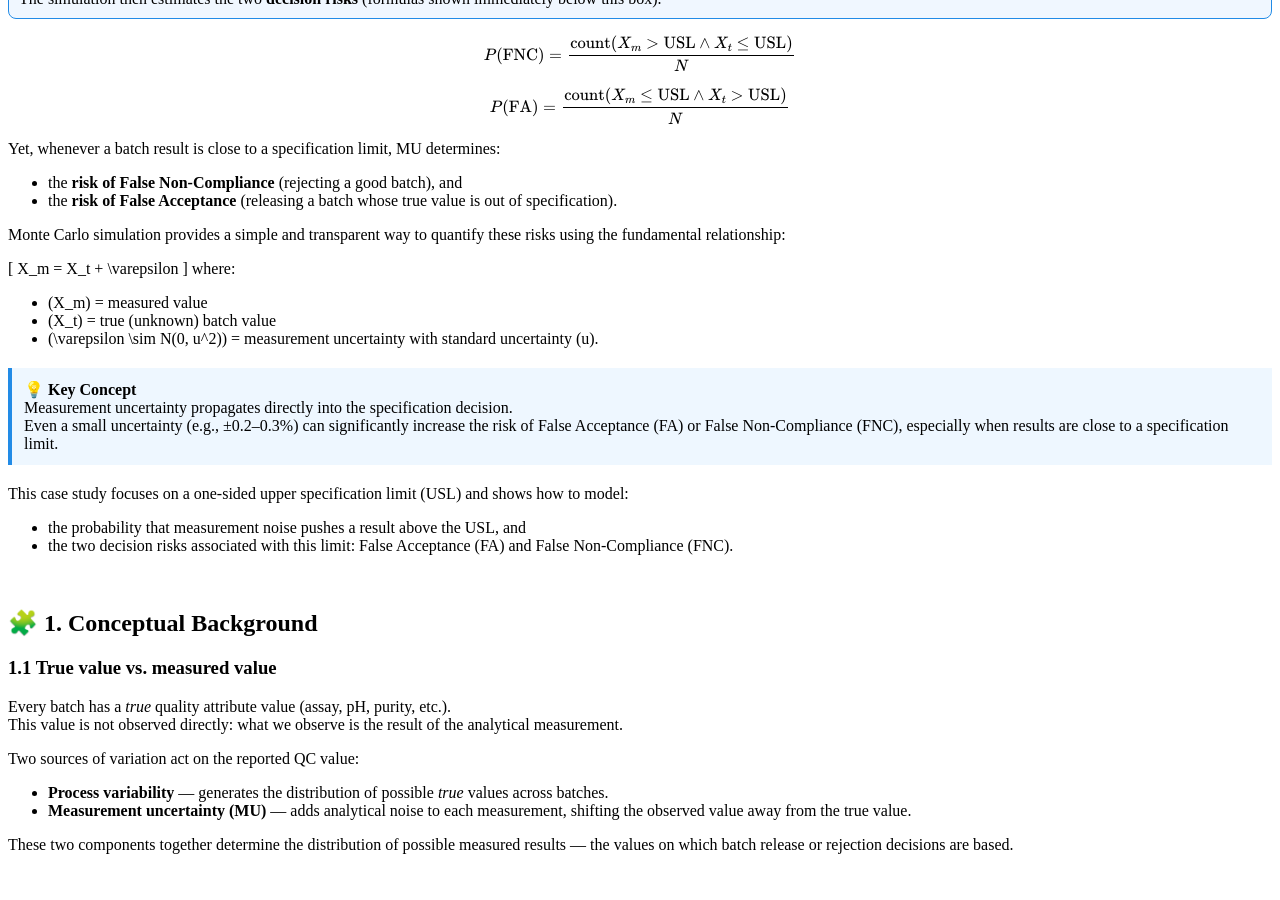
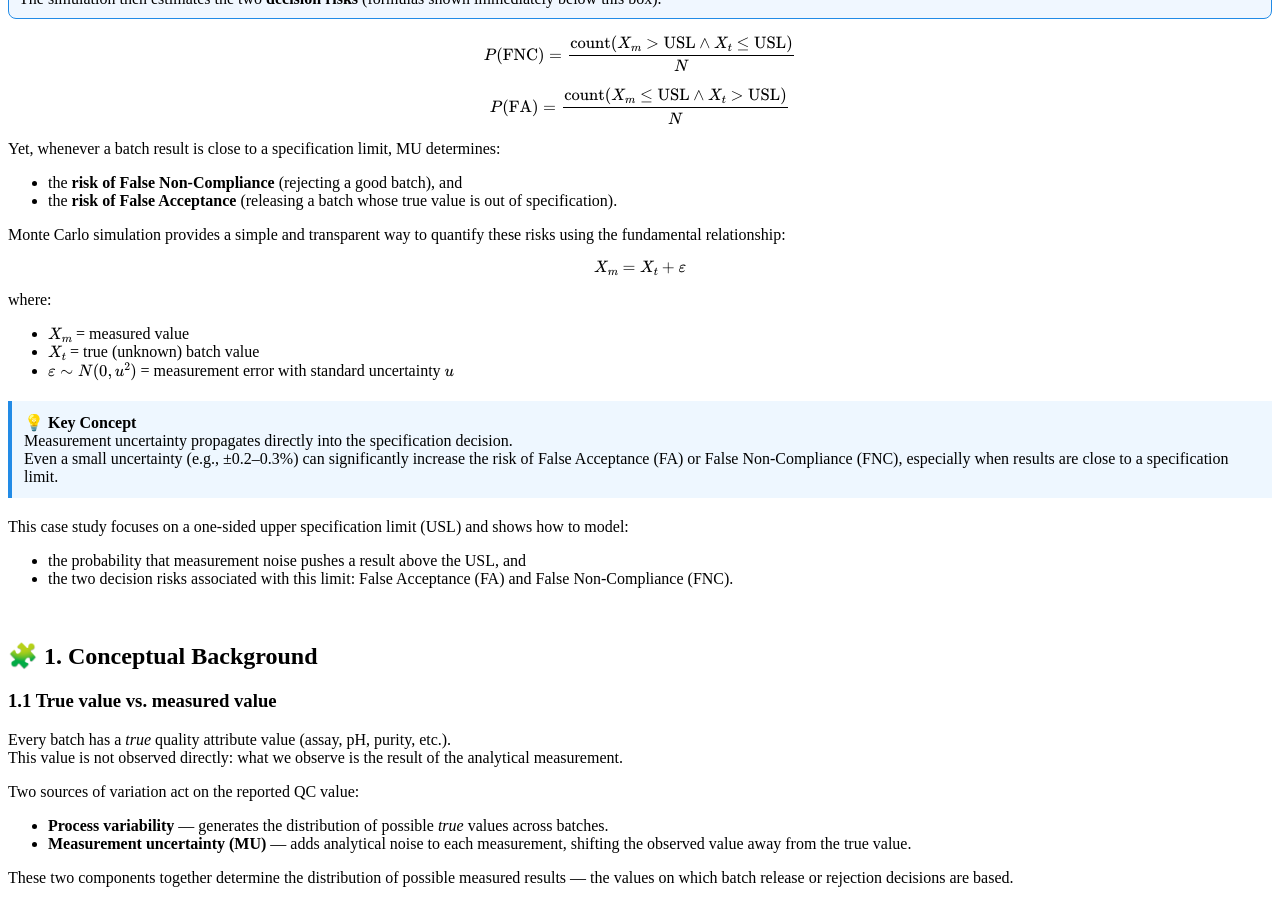
Before and after one commit to rbonfichi/monte-carlo-gmp-pharma, a Jekyll site: the page built from docs/chapters/chapter15_case-study9.md, in a window 1280 px wide and 900 px high, scrolled down 885 px. Built offline with Jekyll 4.4.1, drawn with Linux system fonts in a browser that asks for light colours; our own code applies the rules of GitHub Pages for plain Markdown files.

Commit message:
Update chapter15_case-study9.md

```diff
--- a/docs/chapters/chapter15_case-study9.md
+++ b/docs/chapters/chapter15_case-study9.md
@@ -58,14 +58,15 @@ Yet, whenever a batch result is close to a specification limit, MU determines:
 
 Monte Carlo simulation provides a simple and transparent way to quantify these risks using the fundamental relationship:
 
-\[
+$$
 X_m = X_t + \varepsilon
-\]
+$$
+
 where:
 
-- \(X_m\) = measured value
-- \(X_t\) = true (unknown) batch value
-- \(\varepsilon \sim N(0, u^2)\) = measurement uncertainty with standard uncertainty \(u\).
+- $X_m$ = measured value
+- $X_t$ = true (unknown) batch value
+- $\varepsilon \sim N(0, u^2)$ = measurement error with standard uncertainty $u$
 
 <div style="background-color:#eef7ff; padding:12px; border-left:4px solid #228be6; margin:20px 0;">
 <strong>💡 Key Concept</strong><br>
```
